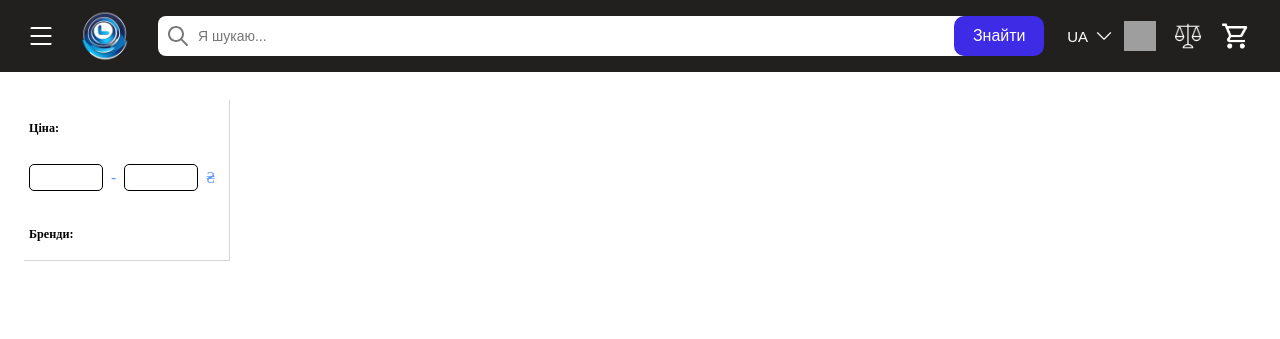
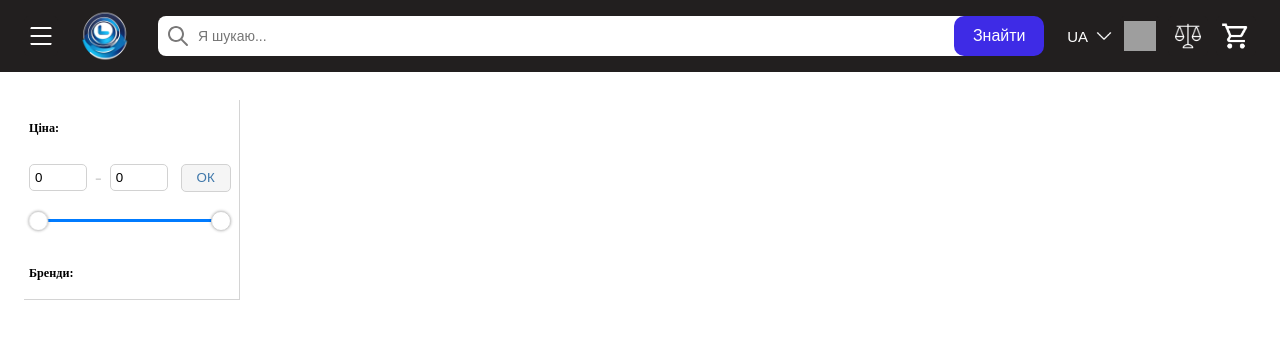
Before and after one commit to DmytroLomako/Phone-Shop, a Python web app: template home_app/templates/catalog.html in a window 1280 px wide. Shown: the top 339 px of the page. Run offline with Jinja, Linux system fonts and the light colour scheme; the template is opened without the code that fills it, so the values that code supplies are empty; some libraries are stand-ins or nearby versions; grey boxes are pictures that could not be loaded.

Commit message:
a product filter by price has been created

```diff
--- a/home_app/static/css/catalog.css
+++ b/home_app/static/css/catalog.css
@@ -22,7 +22,7 @@
     cursor: pointer;
 }
 .brand-filters-list{
-    width: 200px;
+    width: 210px;
     flex-direction: column;
     gap: 20px;
 }
@@ -47,9 +47,81 @@
     gap: 8px;
     align-items: center;
 }
+#price-range .noUi-base{
+    display: flex;
+    align-items: center;
+}
+#price-range .noui-connect{
+    background: #007bff;
+}
+#price-range .noui-connects{
+    height: 3px;
+    background-color: #D3D3D3;
+}
+#price-range .noui-connects:hover{
+    cursor: pointer;
+}
+#price-range .noUi-handle{
+    cursor: pointer;
+}
+#price-range {
+    border: none;
+    box-shadow: none;
+    background-color: transparent;
+    width: 87%;
+    margin-left: 12px;
+}
+#price-range .noUi-handle{
+    width: 20px !important;
+    height: 20px !important;
+    border-radius: 50%;
+    background: white;
+    box-shadow: 0 0 3px rgba(0, 0, 0, 0.3);
+    border: 1px solid #D3D3D3;
+    right: -8px !important;
+    top: -1px;
+}
+#price-range .noUi-handle::before{
+    content: none;
+}
+#price-range .noUi-handle::after{
+    content: none;
+}
+.price-filter input::-webkit-inner-spin-button, .price-filter input::-webkit-outer-spin-button{
+    -webkit-appearance: none;
+    -moz-appearance: none;
+    appearance: none;
+    margin: 0;
+}
+.price-filter p{
+    color: #d2d2d2;
+    font-size: 20px;
+}
+.price-filter button{
+    width: 50px;
+    height:27.5px;
+    background-color: #f5f5f5;
+    color: #3e77aa;
+    border-radius: 5px;
+    border: 1px solid #d2d2d2;
+    margin-left: 5px;
+    transition: 0.5s;
+}
+.price-filter button:hover{
+    cursor: pointer;
+    filter: brightness(1.01);
+    color: #3289d5;
+}
+.price-filter button:disabled{
+    opacity: 0.5;
+    cursor: not-allowed;
+    background-color: #e0e0e0;
+    color: #999;
+    border: 1px solid #ccc;
+}
 .price-filter input{
-    width: 37%;
-    border: 1px solid black;
+    width: 58px;
+    border: 1px solid #d2d2d2;
     border-radius: 5px;
     padding: 5px;
 }
--- a/home_app/static/js/catalog.js
+++ b/home_app/static/js/catalog.js
@@ -3,14 +3,6 @@
 let filterButton = document.querySelectorAll('.filters-l')
 let filterMaxPrice = document.querySelector('.max-price-filter')
 let filterMinPrice = document.querySelector('.min-price-filter')
-
-filterMinPrice.addEventListener('blur', () => {
-    filterForm.submit();
-})
-
-filterMaxPrice.addEventListener('blur', () => {
-    filterForm.submit();
-})
 
 filterButton.forEach(function (button) {
     button.addEventListener('click', function (event){
@@ -27,3 +19,32 @@
         filterForm.submit();
     })
 })
+
+const priceSlider = document.getElementById('price-range');
+const minPrice = Number(priceSlider.dataset.minPrice);
+const maxPrice = Number(priceSlider.dataset.maxPrice);
+console.log(minPrice, maxPrice)
+
+noUiSlider.create(priceSlider, {
+    start: [minPrice, maxPrice],
+    connect: true,
+    range: {
+        'min': minPrice,
+        'max': maxPrice
+    },
+    format: {
+        to: function (value) {
+            return Math.round(value);
+        },
+        from: function (value) {
+            return Number(value);
+        }
+    }
+});
+priceSlider.noUiSlider.on('update', function (values, handle) {
+    if (handle === 0) {
+        filterMinPrice.value = values[0];
+    } else {
+        filterMaxPrice.value = values[1];
+    }
+});
--- a/home_app/templates/catalog.html
+++ b/home_app/templates/catalog.html
@@ -4,6 +4,8 @@
 {% block title %}Lumin{% endblock %}
 {% block links %}
     <link rel="stylesheet" href="{{ url_for('home_app.static', filename='css/catalog.css') }}">
+    <link href="https://cdn.jsdelivr.net/npm/nouislider@15.7.1/dist/nouislider.min.css" rel="stylesheet">
+    <script src="https://cdn.jsdelivr.net/npm/nouislider@15.7.1/dist/nouislider.min.js"></script>
     <script src="{{ url_for('home_app.static', filename='js/catalog.js') }}" defer></script>
 {% endblock %}
 
@@ -15,9 +17,10 @@
                 <div class="price-filter">
                     <input type="number" value="{{ low_price }}" class="min-price-filter" name="min-price">
                     <p>-</p>
-                    <input type="number" value="{{ max_price }}" class="max-price-filter" name="max-price">
-                    <p>₴</p>
+                    <input type="number" value="{% if max_price_filter %}{{ max_price_filter }}{% else %}{{ max_price }}{% endif %}" class="max-price-filter" name="max-price" id="{{ max_price }}">
+                    <button class="price-filter-button">ОК</button>
                 </div>
+                <div id="price-range" data-min-price="{{ low_price }}" data-max-price="{{ max_price }}"></div>
                 <h2>Бренди:</h2>
                 {% for brand in list_brands %}
                 <button class="filters-l">
```
Also changed, not shown: home_app/views.py (+15 -4 lines).
